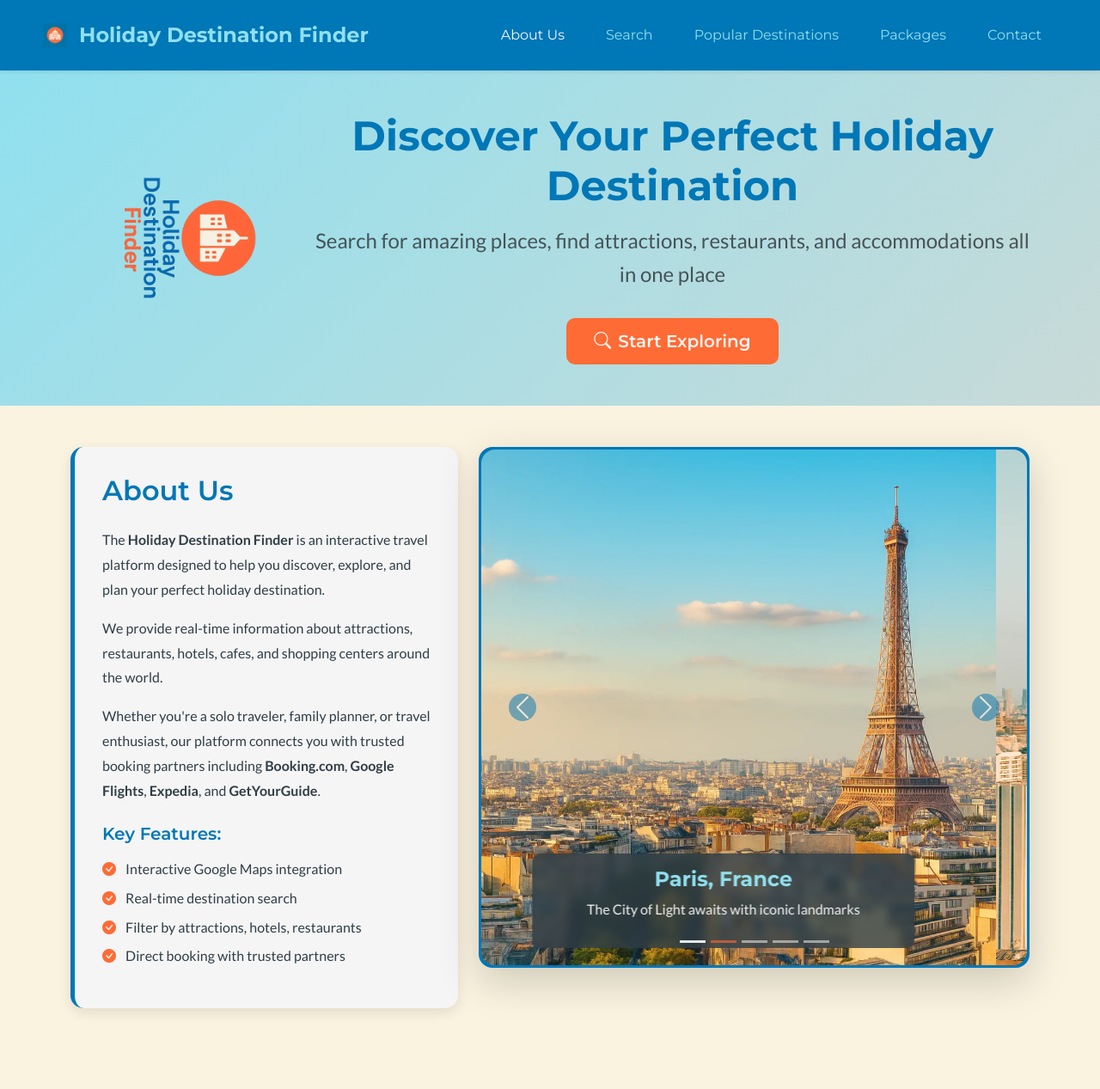
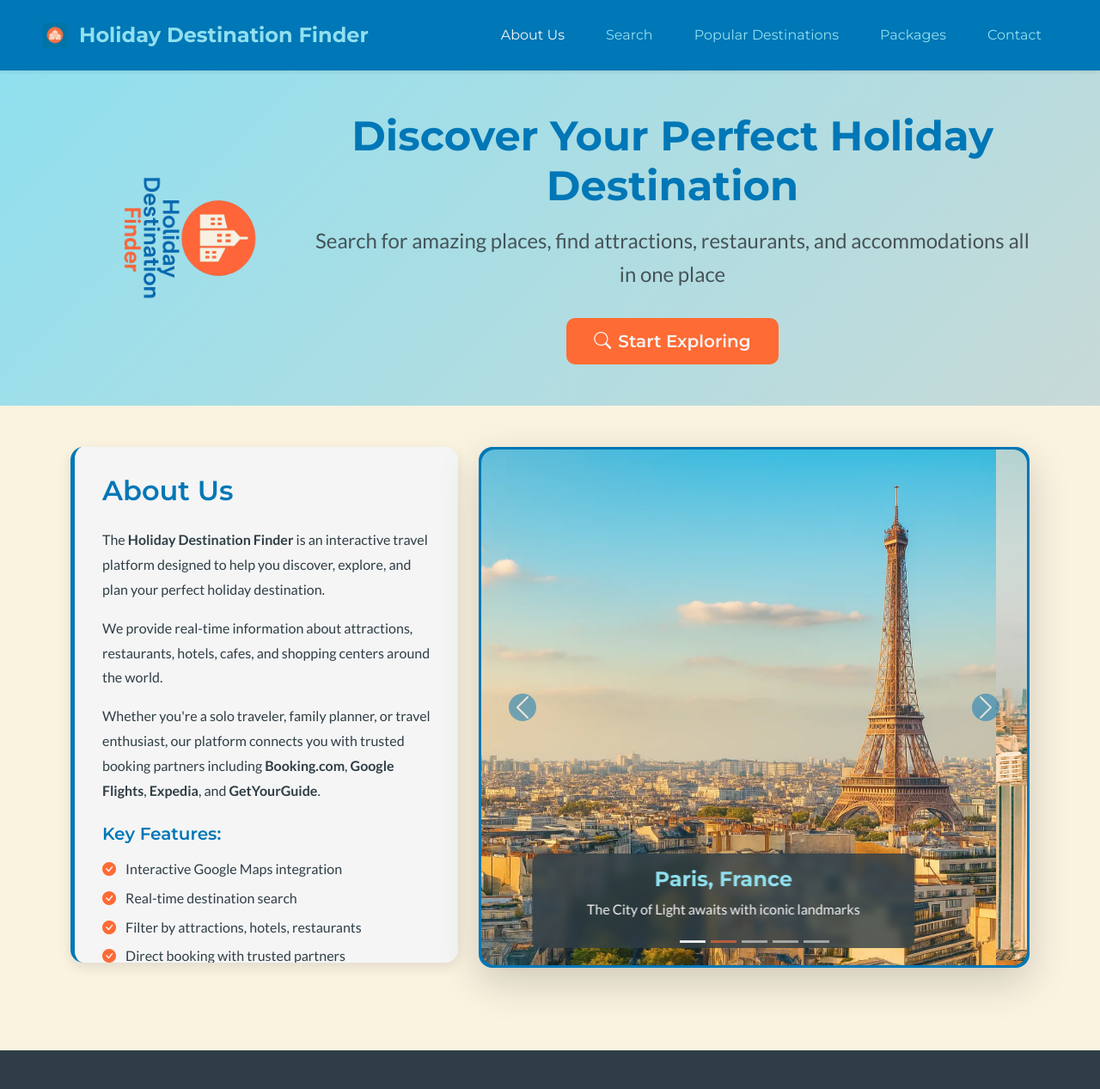
Before and after one commit to rpires71/milestone2, a plain HTML site: page index.html in a window 1280 px wide. Shown: the top 1267 px of the page at 86% size. Drawn offline with nearby package versions, Linux system fonts and the light colour scheme; a script that the page names is missing.

Commit message:
CSS .about-content height adjustment.

```diff
--- a/assets/css/style.css
+++ b/assets/css/style.css
@@ -179,10 +179,11 @@ html {
     padding: 2rem;
     border-radius: var(--radius-lg);
     box-shadow: var(--shadow-md);
-    height: 600x;
+    height: 600px;
     border-left: 5px solid var(--ocean-blue);
     overflow-y: auto; /* Fix: Enable vertical scrolling if content overflows */
     overflow-x: hidden;/* Fix: Enable vertical scrolling if content overflows */
+
 }
 
 .about-content h2 {
```
